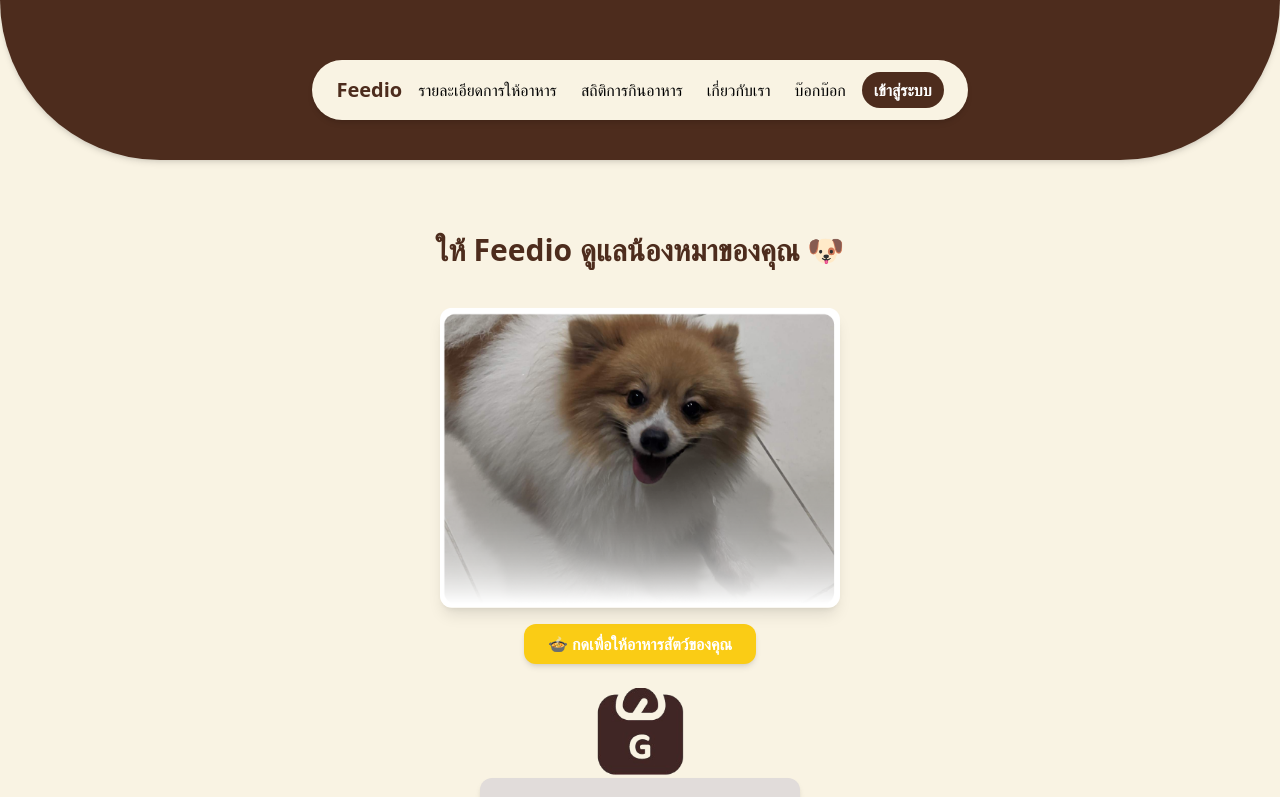
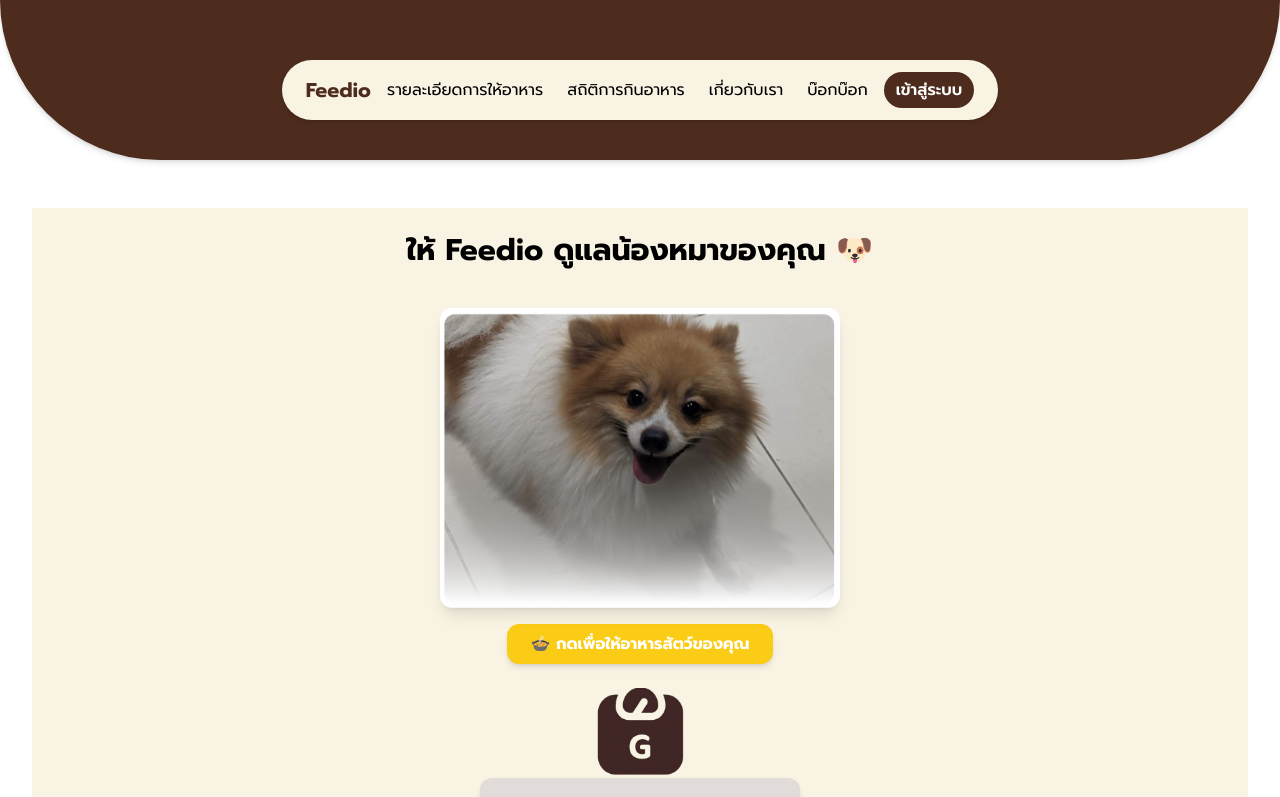
Before and after one commit to mrapiiwat/Feedio, a React (Vite) app in the folder frontend/: page / in a window 1280 px wide. Shown: the top 797 px of the page. Built offline with nearby package versions, Linux system fonts and the light colour scheme.

Commit message:
Add font Prompt

```diff
--- a/frontend/src/index.css
+++ b/frontend/src/index.css
@@ -1,3 +1,4 @@
+@import url('https://fonts.googleapis.com/css2?family=Prompt:ital,wght@0,100..900;1,100..900&display=swap');
 @tailwind base;
 @tailwind components;
 @tailwind utilities;
--- a/frontend/src/main.tsx
+++ b/frontend/src/main.tsx
@@ -6,6 +6,7 @@ import "./index.css";
 import { HelmetProvider } from "react-helmet-async";
 
 ReactDOM.createRoot(document.getElementById("root")!).render(
+  <div className="font-prompt">
   <React.StrictMode>
     <HelmetProvider>
       <BrowserRouter>
@@ -13,4 +14,5 @@ ReactDOM.createRoot(document.getElementById("root")!).render(
       </BrowserRouter>
     </HelmetProvider>
   </React.StrictMode>
+  </div>
 );
--- a/frontend/tailwind.config.js
+++ b/frontend/tailwind.config.js
@@ -28,3 +28,14 @@ module.exports = {
   },
   plugins: [],
 }
+module.exports = {
+  content: ["./src/**/*.{js,ts,jsx,tsx}"],
+  theme: {
+    extend: {
+      fontFamily: {
+        prompt: ["Prompt", "sans-serif"],
+      },
+    },
+  },
+  plugins: [],
+};
```
